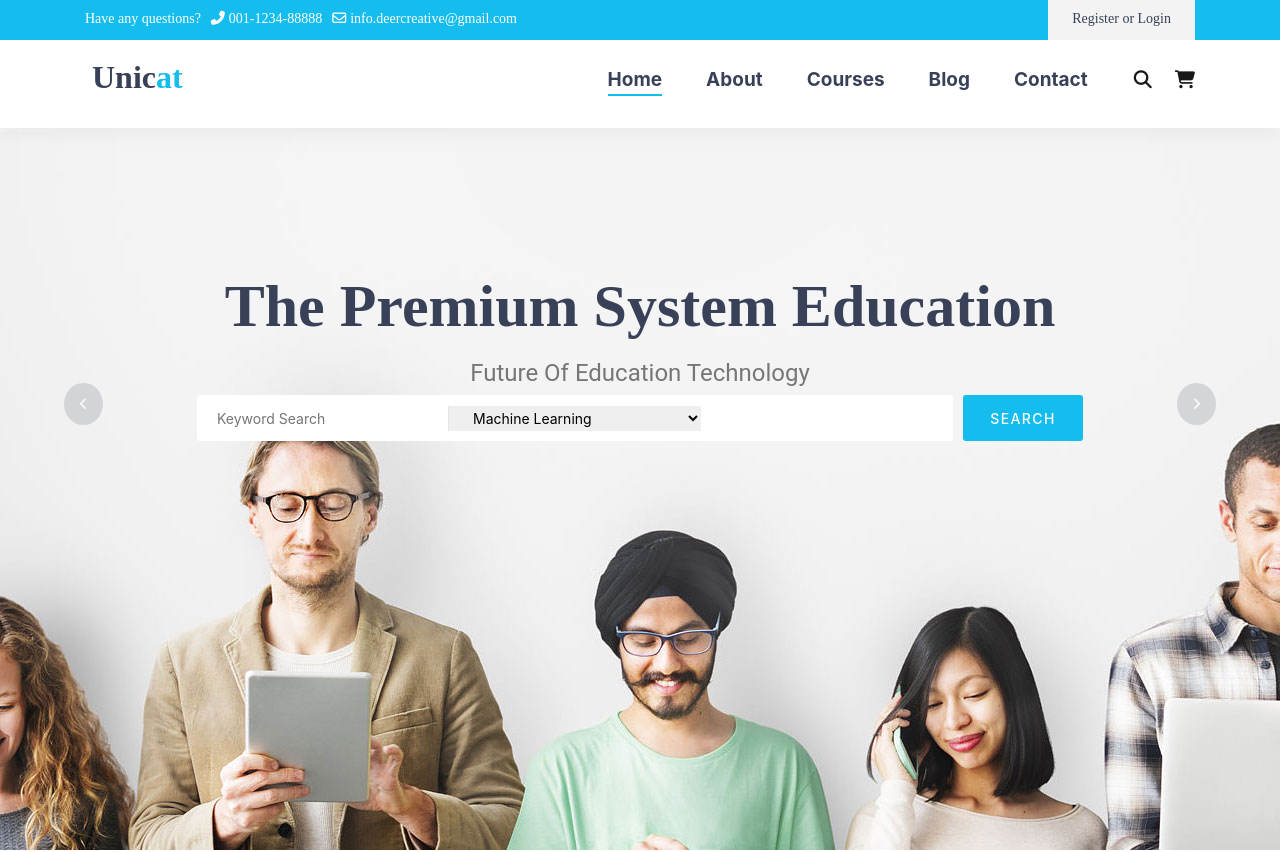
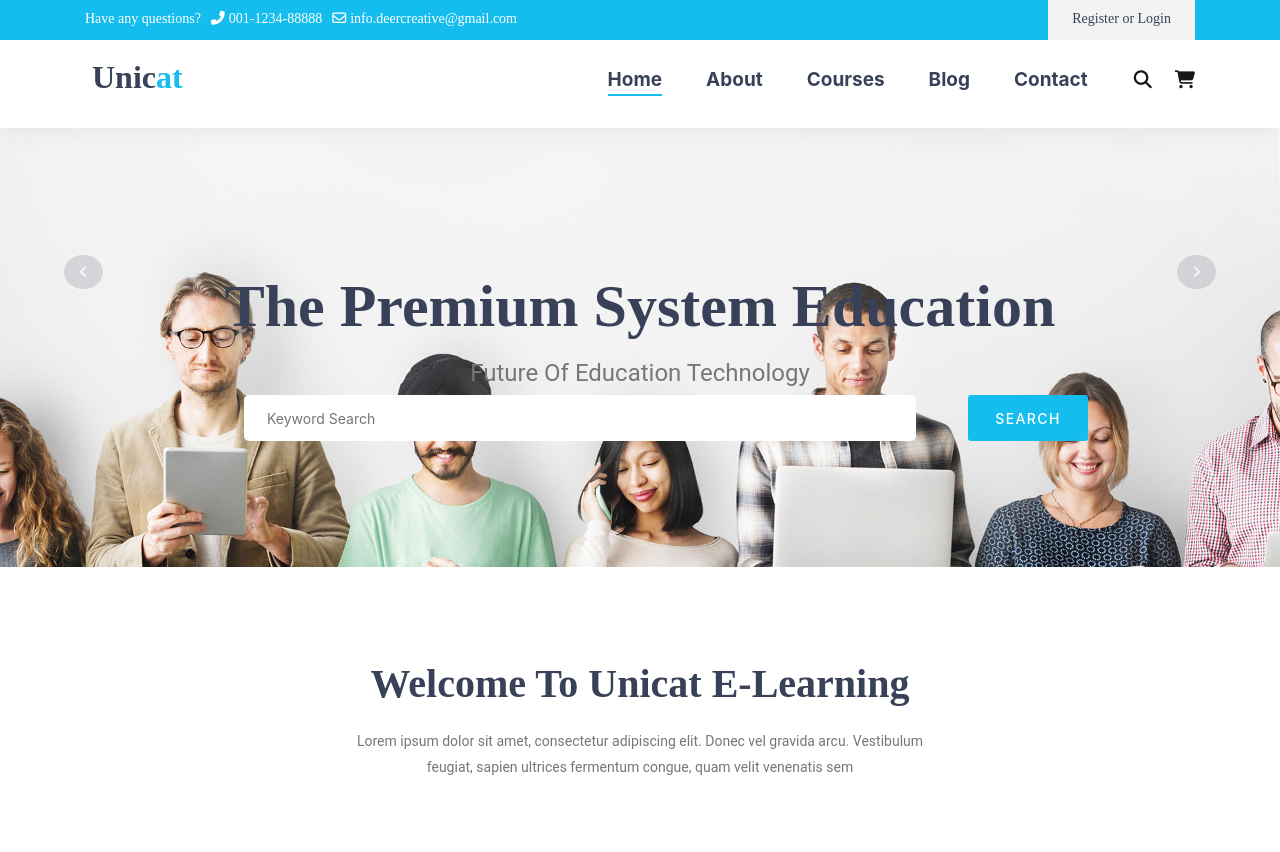
Before and after one commit to KananHabibli/React-Unicat, a React (Create React App) app: page / in a window 1280 px wide. Shown: the top 852 px of the page. Built offline with nearby package versions, Linux system fonts and the light colour scheme; data requests are answered from the project's data file.

Commit message:
Search engine optimized

```diff
--- a/public/index.html
+++ b/public/index.html
@@ -9,6 +9,7 @@
       name="description"
       content="Web site created using create-react-app"
     />
+    <base href="/">
     <link rel="manifest" href="%PUBLIC_URL%/manifest.json" />
     <link rel="stylesheet" href="%PUBLIC_URL%/css/bootstrap.min.css" />
     <link rel="stylesheet" href="%PUBLIC_URL%/css/general.css" />
--- a/src/App.css
+++ b/src/App.css
@@ -28,6 +28,12 @@
   color: #61dafb;
 }
 
+
+.error{
+  margin-top: 200px;
+  height: 45vh;
+}
+
 @keyframes App-logo-spin {
   from {
     transform: rotate(0deg);
--- a/src/App.js
+++ b/src/App.js
@@ -7,6 +7,8 @@ import Loading from './components/Main/Loading'
 import Navbar from './components/Navbar/Navbar'
 import Footer from './components/Footer/Footer'
 
+import "./App.css"
+
 const About    = lazy(() => import('./components/About/About'));
 const Courses  = lazy(() => import('./components/Courses/Courses'));
 const Blog     = lazy(() => import('./components/Blog/Blog'));
@@ -14,7 +16,6 @@ const Contact  = lazy(() => import('./components/Contact/Contact'));
 const Login    = lazy(() => import('./components/Subscribe/Login'));
 const Register = lazy(() => import('./components/Subscribe/Register'));
 const SingleCourse = lazy(() => import('./components/Courses/SingleCourse'))
-
 
 const App = () => (
     <>
@@ -30,6 +31,7 @@ const App = () => (
             <Route path='/register' component={Register} />
             <Route path='/loading'  component={Loading} />
             <Route path='/:id/:title'  component={SingleCourse} />
+            <Route render={() => <h2 className="text-center error">404 Page not found</h2>} />
           </Switch>
         <Footer />
       </Suspense>
--- a/src/assets/css/MainCarousel.css
+++ b/src/assets/css/MainCarousel.css
@@ -1,3 +1,12 @@
+.carousel {
+    width: 100%;
+    overflow:hidden;
+}
+.carousel .carousel-inner {
+    height:100%;
+}
+
+
 .carousel-control-next, .carousel-control-prev{
     background-color: #b6b7bd;
     border-radius: 50%;
@@ -34,39 +43,25 @@
     color: #384158;
 }
 
+.carousel-item img{
+	width: 100%;
+}
+
 .carousel-caption p{
     font-size: 24px;
     color: #76777a;
     margin-top: 9px;
 }
 
-.home_search_form div
-{
-	width: calc(100% - 140px);
-	height: 46px;
-	background: #FFFFFF;
-	border-radius: 3px;
-}
 .home_search_input
 {
-	width: 33.33333333%;
-	border: none;
+	width: 75%;
+	border: 3px solid #fff;
+	border-radius: 5px;
 	outline: none;
-	height: 25px;
-	padding-left: 20px;
-}
-.home_search_input:not(:last-child)
-{
-	border-right: solid 1px #e5e5e5;
-}
-
-.dropdown_item_select
-{
-	position: relative;
-	background-position: center right;
-	background-repeat: no-repeat;
-	padding-right: 20px;
-	padding-left: 20px;
+	height: 35px;
+	padding: 20px;
+	margin: 0 auto;
 }
 
 .home_search_button
--- a/src/components/Courses/CardContainer.js
+++ b/src/components/Courses/CardContainer.js
@@ -1,5 +1,5 @@
 import React, { Fragment, useState, useEffect } from 'react'
-import { Link } from 'react-router-dom'
+import { Link, withRouter } from 'react-router-dom'
 
 
 import '../../assets/css/CardContainer.css'
@@ -29,7 +29,14 @@ const interval = [
     }
 ]
 
-const CardContainer = () => {
+const CardContainer = ({ location }) => {
+
+    let queryString
+    if(location.state.query){
+        queryString = location.state.query
+    } else {
+        queryString = ''
+    }
 
     const [courses, updateCourses] = useState([])
     const [start, setStart] = useState(0)
@@ -42,17 +49,21 @@ const CardContainer = () => {
     }
 
     const handleChange = async event => {
-        updateCourses([])
 
         let value = event.target.value
         const data = await fetchData(`courses?q=${value}&_start=0&_end=6`)
-        data.map(elem => {
-            return updateCourses(courses => [...courses, elem])
-        })
+        updateCourses(data)
+    }
+
+    const handleSearch = async value => {
+
+        const data = await fetchData(`courses?q=${value}`)
+        updateCourses(data)
+
+        location.state.query = null
     }
 
     const handleSelectChange = async event => {
-        updateCourses([])
 
         let value = event.target.value
         let query = ''
@@ -64,26 +75,30 @@ const CardContainer = () => {
         }
 
         const data = await fetchData(query)
-        data.map(elem => {
-            return updateCourses(courses => [...courses, elem])
-        })
+        updateCourses(data)
 
     }
 
     useEffect(() => {
+        if(queryString){
+            console.log(queryString)
+            handleSearch(queryString)
+        } else {
             (async function() {
                 updateCourses([])
+                console.log('rendered')
                 const data = await fetchData(`courses?_start=${start}&_end=${end}`)
                 data.map(elem => {
                     return updateCourses(courses => [...courses, elem])
                 })
             })()
+        }
     }, [start, end])
 
 
     return (
         <Fragment>
-            <CourseSearch  handleChange={handleChange} handleSelectChange={handleSelectChange}/>
+            <CourseSearch value={queryString} handleChange={handleChange} handleSelectChange={handleSelectChange}/>
             <div className="courses-cards">
                 <div className="row">
                     {courses.map((course, index) => (
@@ -108,4 +123,4 @@ const CardContainer = () => {
     )
 }
 
-export default CardContainer
+export default withRouter(CardContainer)
--- a/src/components/Courses/CourseSearch.js
+++ b/src/components/Courses/CourseSearch.js
@@ -1,12 +1,13 @@
-import React, { useState, useEffect } from 'react'
+import React, { useState, useEffect, createRef } from 'react'
 import axios from 'axios'
 
 
 import '../../assets/css/CoursesSearch.css'
 
-const CourseSearch = ({ handleChange, handleSelectChange }) => {
+const CourseSearch = ({ handleChange, handleSelectChange, handleSearch, value }) => {
 
     const [courseNames, updateCourseNames] = useState([])
+
 
     useEffect(() => {
         axios.get("http://localhost:5000/courses")
@@ -16,13 +17,17 @@ const CourseSearch = ({ handleChange, handleSelectChange }) => {
                 })
             })
             .catch(e => console.log(e))
-
     }, [])
 
     return (
         <div className="courses-search">
             <form className="d-flex align-items-center justify-content-around flex-row">
-                <input className="courses-search-input" onKeyUp={handleChange} type="text" placeholder="Search Courses" />
+                <input
+                     className="courses-search-input"
+                     onKeyUp={e => handleChange(e)}
+                     type="text"
+                     placeholder="Search Courses"
+                     defaultValue={value} />
                 <select
                     className="courses-search-select courses-search-input"
                     onChange={handleSelectChange}>
--- a/src/components/Courses/SingleCourse.js
+++ b/src/components/Courses/SingleCourse.js
@@ -6,6 +6,8 @@ import fetchData from '../../utils/fetchData'
 
 
 const SingleCourse = () => {
+
+    console.log(useParams())
 
     let { id } = useParams()
     let [course, setCourse ] = useState({})
--- a/src/components/Main/MainCarouselItem.js
+++ b/src/components/Main/MainCarouselItem.js
@@ -1,27 +1,40 @@
-import React, { Fragment } from 'react'
+import React, { Fragment, useState } from 'react'
 import PropTypes from 'prop-types'
+import {Redirect} from 'react-router-dom';
 
+const MainCarouselItem = ({ courseNames }) => {
 
-const MainCarouselItem = ({ courseNames }) => (
+    const [input, setInput] = useState('')
+    const [toCourse, setToCourse] = useState(false)
+
+    const onSubmit = () => {
+        setToCourse(true)
+    }
+
+    const onChange = event => {
+        setInput(event.target.value)
+    }
+
+    if(toCourse){
+        let route = `/courses`
+        return (<Redirect to={{pathname: route, state : {query: input}}} />)
+    } else {
+        return (
             <Fragment>
-        <img src="/images/home_slider_1.jpg" class  alt="..." />
+                <img src="images/home_slider_1.jpg"  alt="..." />
                 <div className="carousel-caption">
                 <h5>The Premium System Education</h5>
                 <p>Future Of Education Technology</p>
-            <form action="#" className="home_search_form d-flex flex-lg-row flex-column align-items-center justify-content-around">
-                <div className="d-flex flex-row align-items-center justify-content-start">
-                    <input type="search" className="home_search_input" placeholder="Keyword Search" required="required" />
-                    <select className="dropdown_item_select home_search_input">
-                        {courseNames.map((course, index) => (
-                            <option key={index}>{course}</option>
-                        ))}
-                    </select>
-                </div>
+                <form onSubmit={onSubmit} className="home_search_form d-flex flex-lg-row flex-column align-items-center justify-content-between">
+                    <input type="search" onChange={onChange} className="home_search_input" placeholder="Keyword Search" required="required" />
                     <button type="submit" className="home_search_button">search</button>
                 </form>
                 </div>
             </Fragment>
         )
+    }
+
+}
 
 export default React.memo(MainCarouselItem)
 
```
Lines whose indentation alone changed are shown as unchanged.
